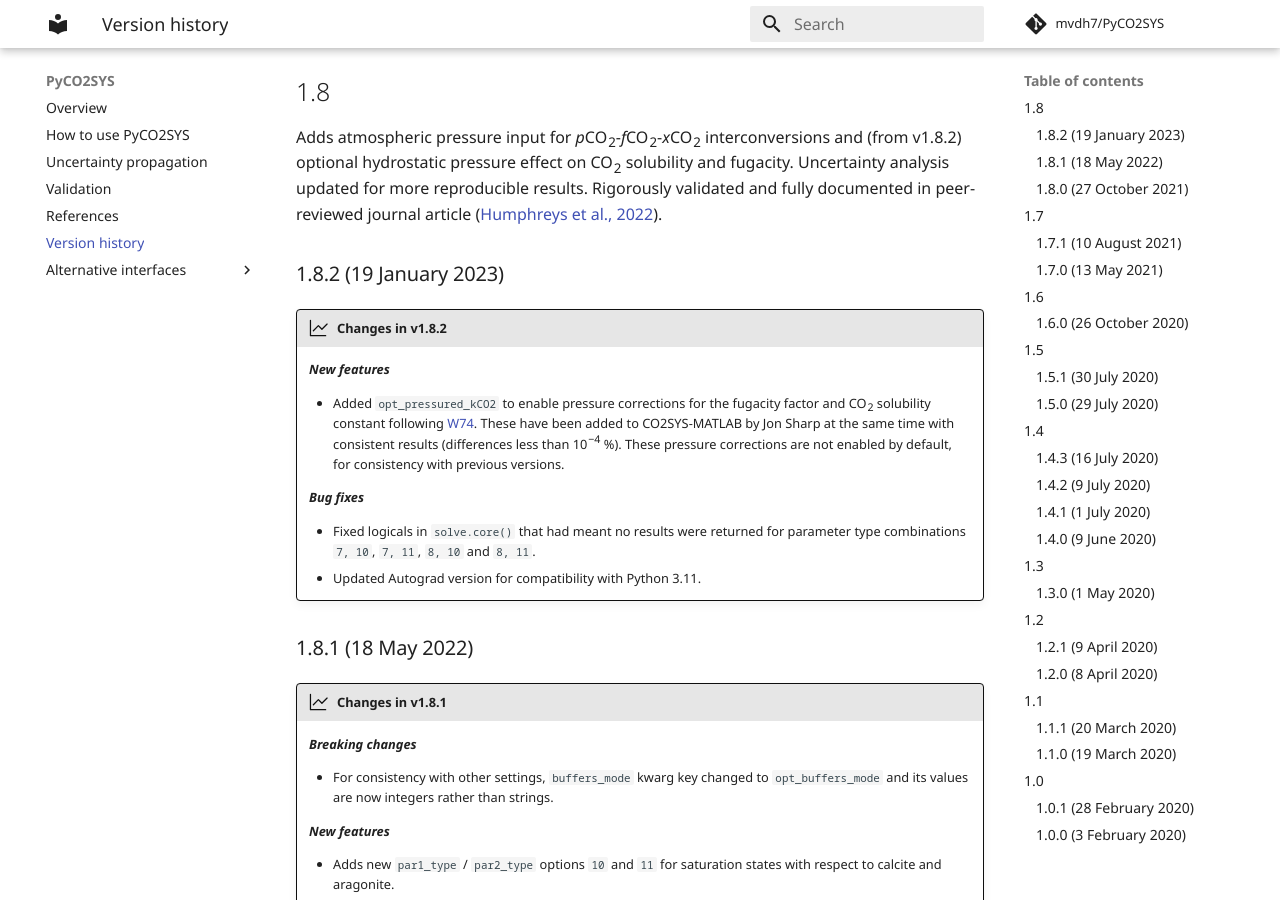
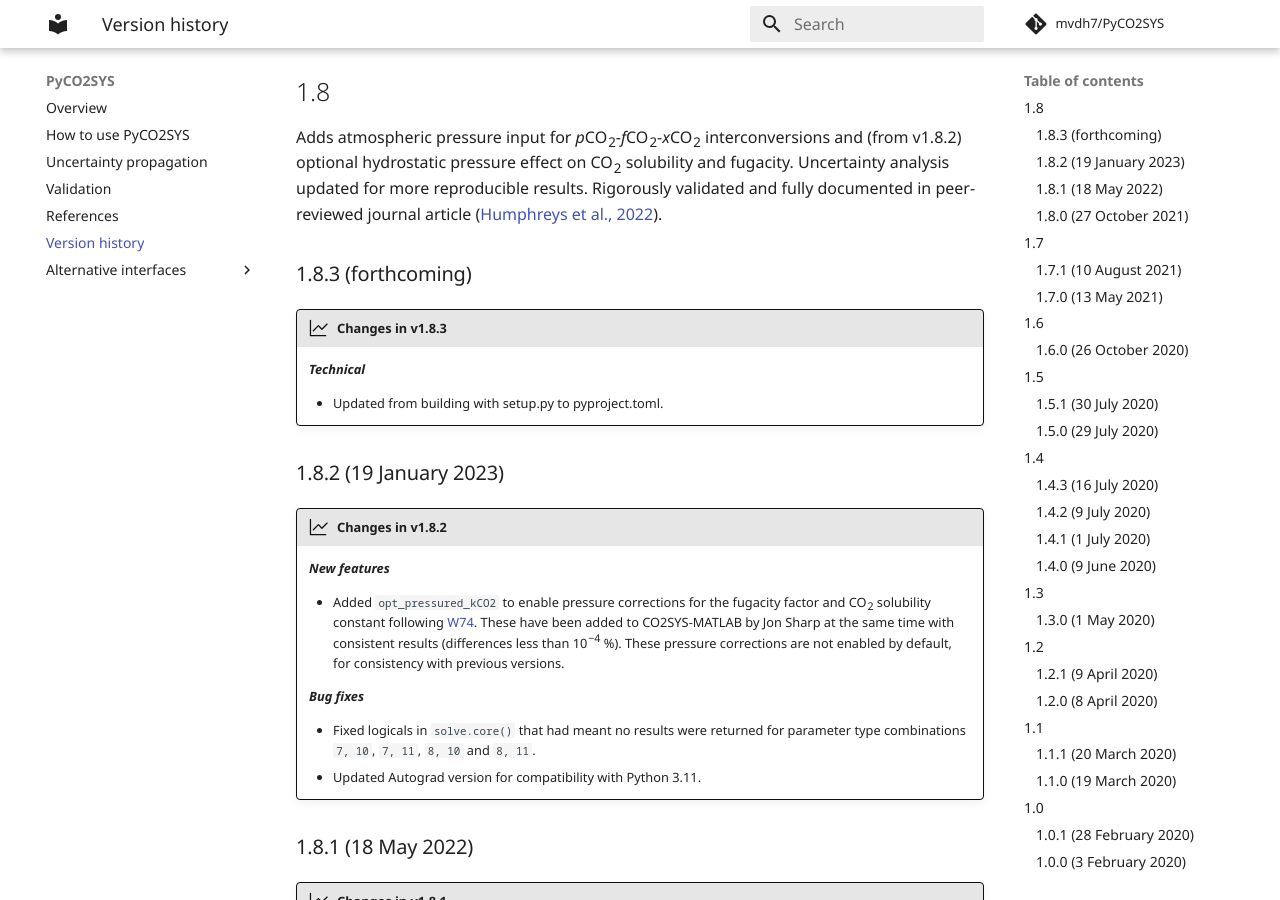
Before and after one commit to mvdh7/PyCO2SYS, an MkDocs documentation site: the page built from docs/versions.md, in a window 1280 px wide and 900 px high, scrolled down 832 px. Built offline with MkDocs 1.6.1 and Material for MkDocs 9.7.7, drawn with Linux system fonts in a browser that asks for light colours; formulas are drawn with MathJax 3; comment, search, counter and statistics services are not loaded.

Commit message:
Update setup.py => pyproject.toml

```diff
--- a/docs/versions.md
+++ b/docs/versions.md
@@ -30,6 +30,14 @@
 ## 1.8
 
 Adds atmospheric pressure input for *p*CO<sub>2</sub>-*f*CO<sub>2</sub>-*x*CO<sub>2</sub> interconversions and (from v1.8.2) optional hydrostatic pressure effect on CO<sub>2</sub> solubility and fugacity.  Uncertainty analysis updated for more reproducible results.  Rigorously validated and fully documented in peer-reviewed journal article ([Humphreys et al., 2022](https://doi.org/10.5194/gmd-15-15-2022)).
+
+### 1.8.3 (forthcoming)
+
+!!! new-version "Changes in v1.8.3"
+
+    ***Technical***
+
+    * Updated from building with setup.py to pyproject.toml.
 
 ### 1.8.2 (19 January 2023)
 
```
